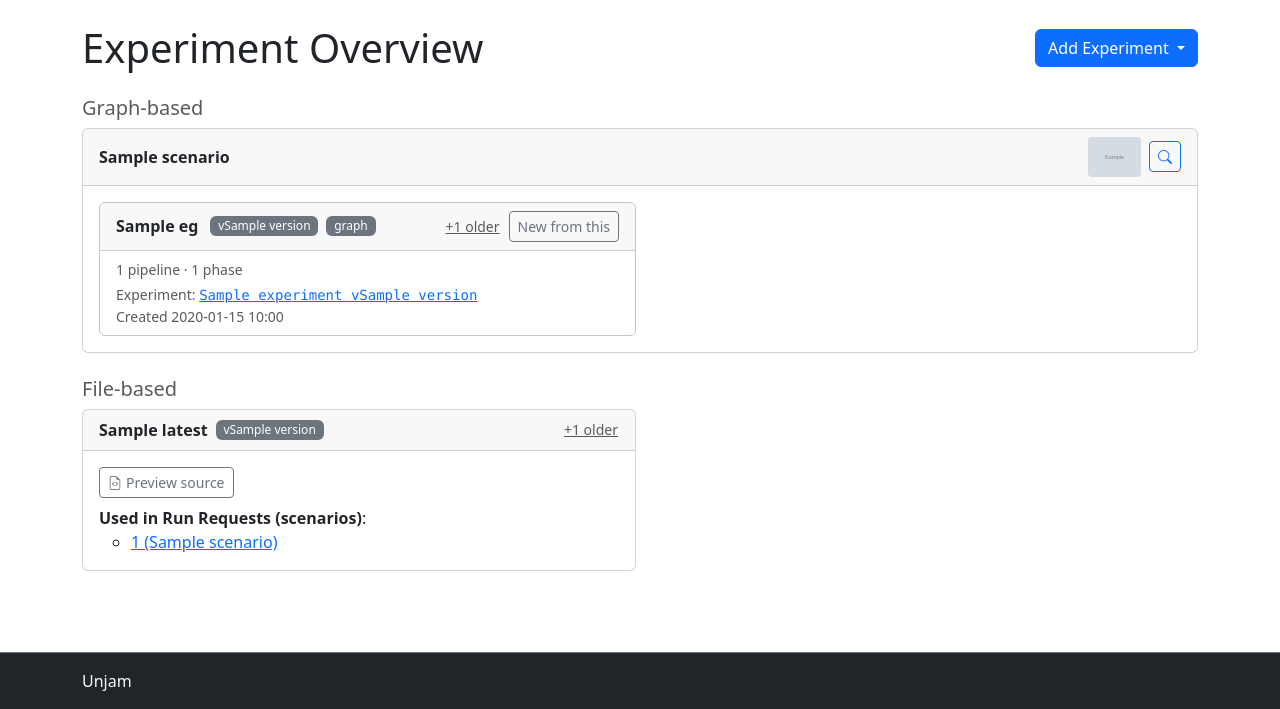
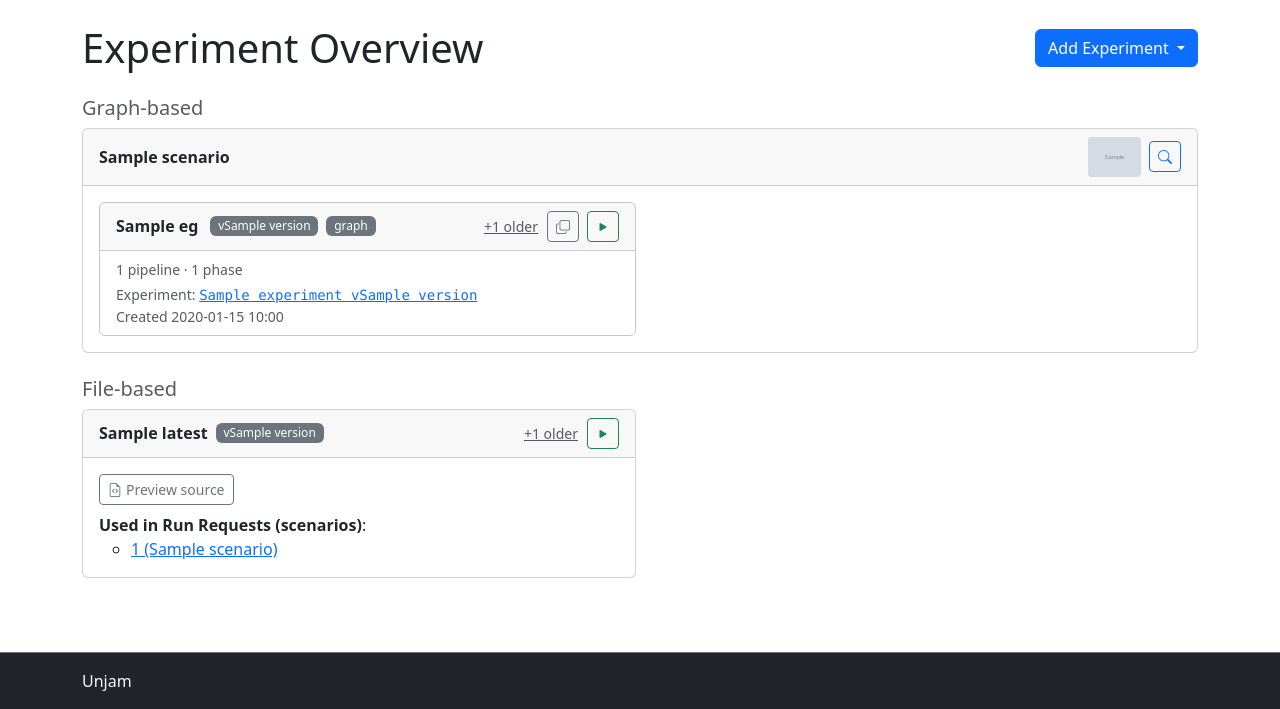
Before and after one commit to AlessioRimoldi/TrafficGym, a Django app: template src/trafficgym/interface/core/templates/core/experiment_overview.html in a window 1280 px wide. Shown: the part 91-800 px from the top of the page. Run offline with Django 5.2, Linux system fonts and the light colour scheme; the template is opened without the code that fills it: most values are stand-ins (such as "Sample title", 1, 10 or a date in 2020); grey boxes marked "Sample" are stand-in pictures; form fields are guessed from the names that the template uses.

Commit message:
feat: improve ExperimentGraph buttons. Directly create run request from experiment.

```diff
--- a/src/trafficgym/interface/core/templates/core/experiment_overview.html
+++ b/src/trafficgym/interface/core/templates/core/experiment_overview.html
@@ -103,7 +103,14 @@
                             +{{ older_egs|length }} older
                         </button>
                         {% endif %}
-                        <a href="#" class="btn btn-outline-secondary btn-sm flex-shrink-0 open-graph-builder {% if not older_egs %}ms-auto{% endif %}" data-url="{% url 'experiment_graph_builder_modal' %}?from={{ latest_eg.id }}">New from this</a>
+                        <a href="#" class="btn btn-outline-secondary btn-sm flex-shrink-0 open-graph-builder {% if not older_egs %}ms-auto{% endif %}"
+                           title="New from this"
+                           data-url="{% url 'experiment_graph_builder_modal' %}?from={{ latest_eg.id }}"><i class="bi bi-copy"></i></a>
+                        {% if latest_eg.experiment %}
+                        <a href="#" class="btn btn-outline-success btn-sm flex-shrink-0 open-run-modal"
+                           title="Create Run Request"
+                           data-url="{% url 'create_run_modal' %}?scenario={{ latest_eg.scenario.id }}&experiment={{ latest_eg.experiment.sha256 }}"><i class="bi bi-play-fill"></i></a>
+                        {% endif %}
                     </div>
                     <div class="card-body py-2">
                         <div class="small text-muted mb-1">
@@ -124,7 +131,16 @@
                         <div class="card-body py-2 {% if not forloop.last %}border-bottom{% endif %}">
                             <div class="d-flex align-items-center gap-2 mb-1">
                                 <span class="fw-bold">v{{ old_eg.version }}</span>
-                                <a href="#" class="btn btn-outline-secondary btn-sm ms-auto open-graph-builder" data-url="{% url 'experiment_graph_builder_modal' %}?from={{ old_eg.id }}">New from this</a>
+                                <div class="ms-auto d-flex gap-1">
+                                <a href="#" class="btn btn-outline-secondary btn-sm open-graph-builder"
+                                   title="New from this"
+                                   data-url="{% url 'experiment_graph_builder_modal' %}?from={{ old_eg.id }}"><i class="bi bi-copy"></i></a>
+                                {% if old_eg.experiment %}
+                                <a href="#" class="btn btn-outline-success btn-sm open-run-modal"
+                                   title="Create Run Request"
+                                   data-url="{% url 'create_run_modal' %}?scenario={{ old_eg.scenario.id }}&experiment={{ old_eg.experiment.sha256 }}"><i class="bi bi-play-fill"></i></a>
+                                {% endif %}
+                                </div>
                             </div>
                             <div class="small text-muted mb-1">
                                 {{ old_eg.graph.pipelines|length }} pipeline{{ old_eg.graph.pipelines|length|pluralize }} &middot;
@@ -166,6 +182,9 @@
                     +{{ older|length }} older
                 </button>
                 {% endif %}
+                <a href="#" class="btn btn-outline-success btn-sm flex-shrink-0 open-run-modal {% if not older %}ms-auto{% endif %}"
+                   title="Create Run Request"
+                   data-url="{% url 'create_run_modal' %}?experiment={{ latest.sha256 }}"><i class="bi bi-play-fill"></i></a>
             </div>
             <div class="card-body">
                 <div class="mb-2">
@@ -192,12 +211,15 @@
             <div class="collapse border-top" id="exp-older-{{ forloop.counter }}">
                 {% for old in older %}
                 <div class="card-body {% if not forloop.last %}border-bottom{% endif %}">
-                    <div class="mb-2">
+                    <div class="mb-2 d-flex align-items-center gap-2">
                         <a href="#" class="preview-btn fw-bold text-decoration-none"
                             data-filepath="{{ old.artefact.file.name }}"
                             data-filename="{{ old.name }} v{{ old.version }}"
                             data-artefact-url="{% url 'artefact_detail' old.artefact_id %}">v{{ old.version }}</a>
-                        <span class="text-muted ms-1" style="font-size:0.7em;font-family:monospace;">{{ old.sha256|slice:":20" }}…</span>
+                        <span class="text-muted" style="font-size:0.7em;font-family:monospace;">{{ old.sha256|slice:":20" }}…</span>
+                        <a href="#" class="btn btn-outline-success btn-sm ms-auto open-run-modal"
+                           title="Create Run Request"
+                           data-url="{% url 'create_run_modal' %}?experiment={{ old.sha256 }}"><i class="bi bi-play-fill"></i></a>
                     </div>
                     <ul class="list-unstyled mb-0">
                         <li><strong>Used in Run Requests (scenarios)</strong>:
```
Also changed, not shown: src/trafficgym/interface/core/static/core/ts/src/base.ts (+19 -10 lines), src/trafficgym/interface/core/views.py (+18 -15 lines).
